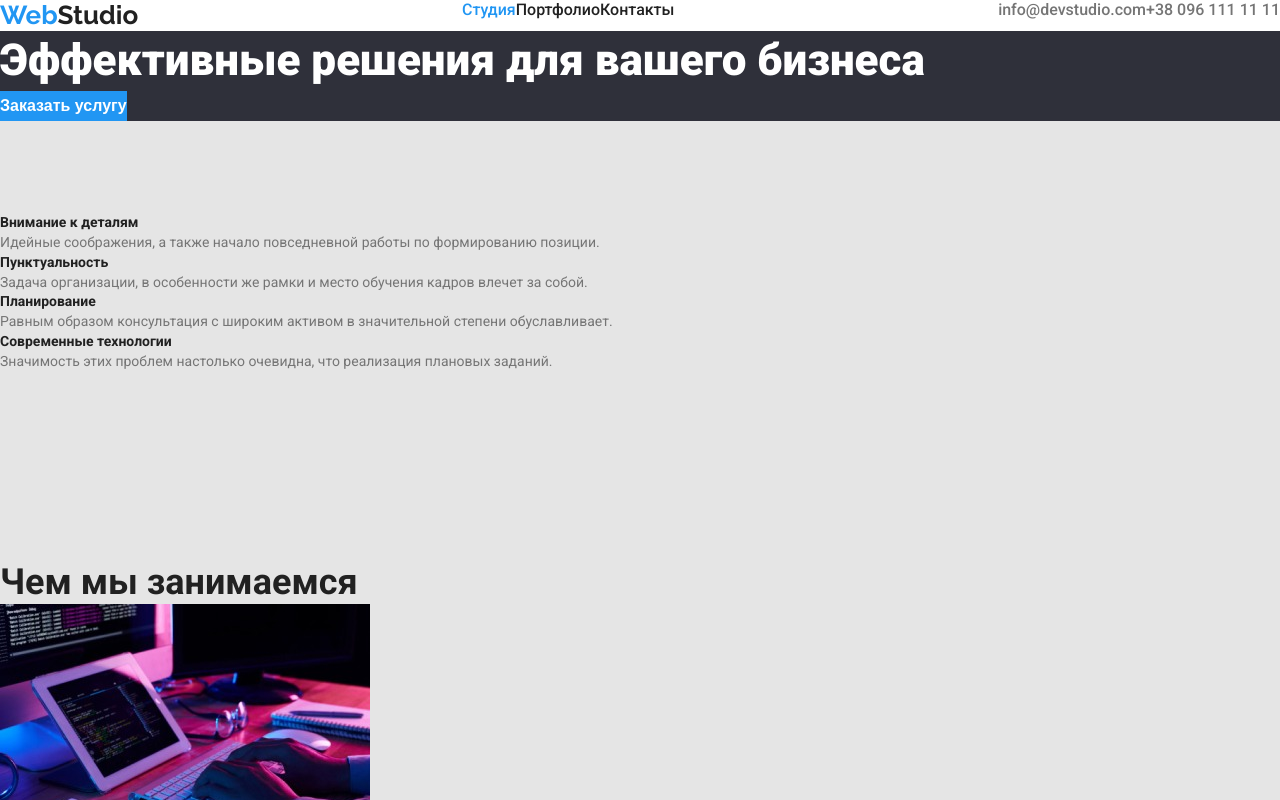
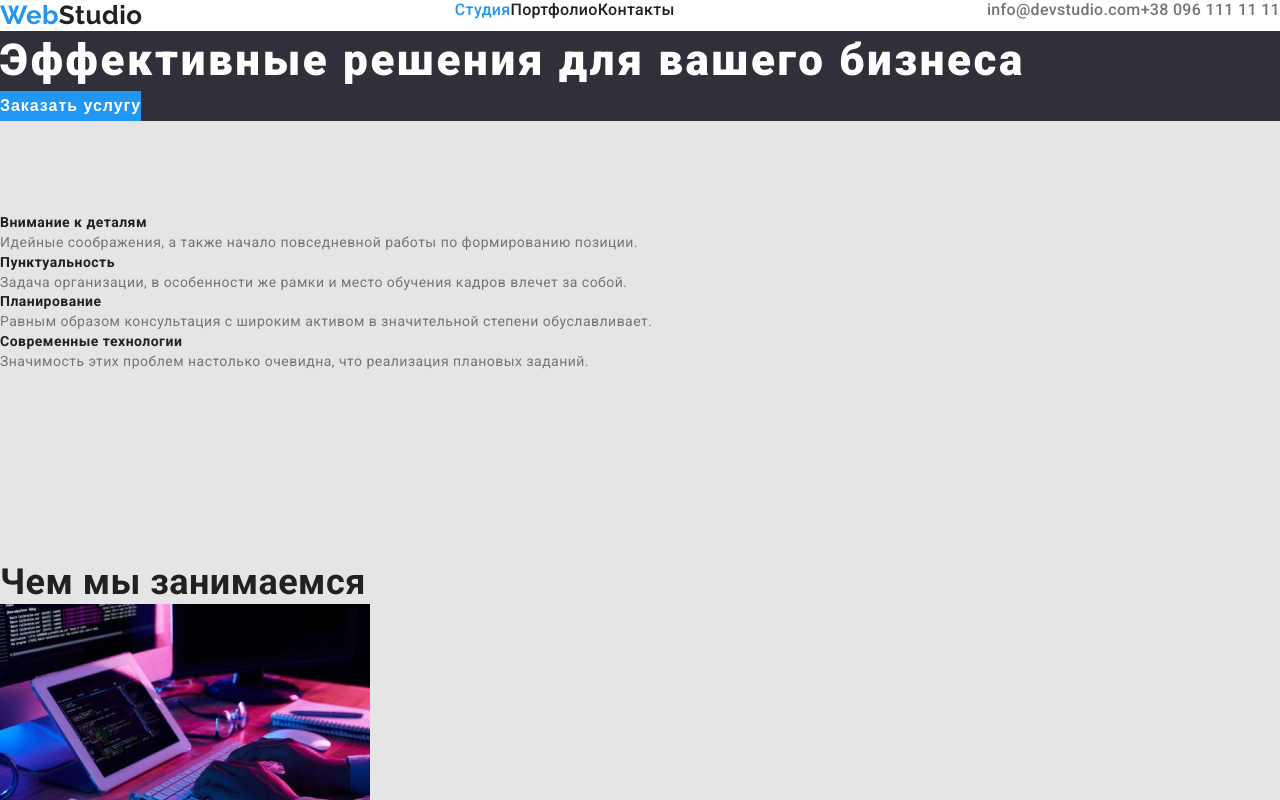
Before and after one commit to olha-shamrai/goit-markup-hw-02, a plain HTML site: page index.html in a window 1280 px wide. Shown: the top 800 px of the page. Drawn offline with Linux system fonts and the light colour scheme.

Commit message:
Вносит дополнения

```diff
--- a/css/styles.css
+++ b/css/styles.css
@@ -12,6 +12,8 @@ body {
     font-family: 'Roboto', sans-serif;
     color: var(--main-text-color);
     background-color: var(--background-main-color);
+
+    letter-spacing: 0.03em;
 }
 
 nav,
@@ -42,6 +44,7 @@ nav,
 .site-nav .nav-link {
     color: var(--title-text-color);
     font-weight: 500;
+    letter-spacing: 0.02em;
 }
 
 .site-nav .nav-link:hover,
@@ -56,6 +59,7 @@ nav,
 .contact-link {
     color: var(--main-text-color);
     font-weight: 500;
+    letter-spacing: 0.02em;
 }
 
 .contact-link:hover,
@@ -95,6 +99,7 @@ nav,
     font-size: 44px;
     font-weight: 900;
     line-height: 1.36;
+    letter-spacing: 0.06em;
 }
 
 .submit {
@@ -103,6 +108,7 @@ nav,
     font-weight: bold;
     font-size: 16px;
     line-height: 1.87;
+    letter-spacing: 0.06em;
     color: var(--header-background-color);
 }
 
@@ -154,6 +160,7 @@ nav,
     cursor: pointer;
     font-family: inherit;
     font-weight: 500;
+    letter-spacing: 0.03em;
     color: var(--title-text-color);
     background-color: var(--background-secondary-color);
 }
@@ -168,6 +175,7 @@ nav,
     font-weight: bold;
     font-size: 18px;
     line-height: 2;
+    letter-spacing: 0.06em;
     color: var(--title-text-color);
 }
 
```
